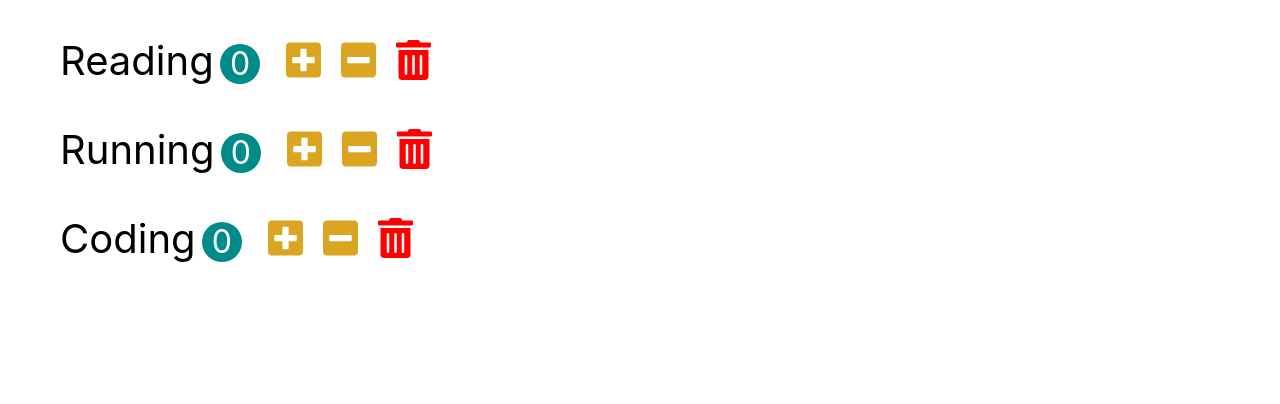
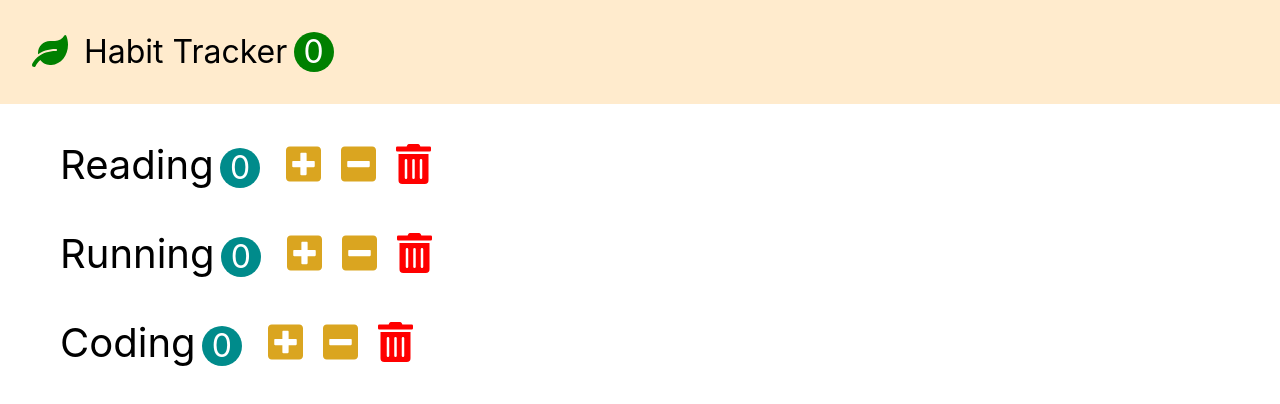
Before and after one commit to pm1100tm/react-basic, a React (Create React App) app: page / in a window 1280 px wide. Shown: the top 404 px of the page. Built offline with nearby package versions, Linux system fonts and the light colour scheme.

Commit message:
[2021-09-24] 4.10-11 - 4.10-11 완료 - App.jsx 에서 function app 을 App component 로 변경 - Navbar 추가

```diff
--- a/src/App.css
+++ b/src/App.css
@@ -1,3 +1,5 @@
+/** @format */
+
 * {
   box-sizing: border-box;
 }
@@ -6,6 +8,30 @@ button {
   outline: none;
   border: 0;
   cursor: pointer;
+}
+
+.navbar {
+  font-size: 2rem;
+  padding: 1em;
+  background-color: blanchedalmond;
+}
+
+.navbar-logo {
+  color: green;
+  margin-right: 0.5em;
+}
+
+.navbar-count {
+  display: inline-block;
+  text-align: center;
+  font-size: 2rem;
+  width: 2.5rem;
+  height: 2.5rem;
+  line-height: 2.5rem;
+  margin-left: 0.2em;
+  background-color: green;
+  color: white;
+  border-radius: 50%;
 }
 
 .habit-li {
@@ -34,14 +60,15 @@ button {
   background-color: transparent;
 }
 
-.habit-button:hover{
+.habit-button:hover {
   opacity: 0.8;
 }
 
-.habit-increase, .habit-decrease {
+.habit-increase,
+.habit-decrease {
   color: goldenrod;
 }
 
 .habit-delete {
-  color: red
+  color: red;
 }
--- a/src/app.jsx
+++ b/src/app.jsx
@@ -1,8 +1,53 @@
+/** @format */
+
+import React, { Component } from 'react';
 import './app.css';
-import Habits from './component/habits'
+import Habits from './component/habits';
+import Navbar from './component/navbar';
 
-function App() {
-  return <Habits/>
+class App extends Component {
+  state = {
+    habitCount: 0,
+    habits: [
+      { id: 1, name: 'Reading', count: 0 },
+      { id: 2, name: 'Running', count: 0 },
+      { id: 3, name: 'Coding', count: 0 }
+    ]
+  };
+
+  handleHabitIncrease = (habit) => {
+    const habits = [...this.state.habits];
+    const index = habits.indexOf(habit);
+    habits[index].count++;
+    this.setState({ habits });
+  };
+
+  handleHabitDecrease = (habit) => {
+    const habits = [...this.state.habits];
+    const index = habits.indexOf(habit);
+    const count = habits[index].count - 1;
+    habits[index].count = count < 0 ? 0 : count;
+    this.setState({ habits });
+  };
+
+  handleHabitDelete = (habit) => {
+    const habits = this.state.habits.filter((item) => item.id !== habit.id);
+    this.setState({ habits });
+  };
+
+  render() {
+    return (
+      <>
+        <Navbar habitCount={this.state.habits.filter((item) => item.count > 0).length} />
+        <Habits
+          habits={this.state.habits}
+          onIncrement={this.handleHabitIncrease}
+          onDecrement={this.handleHabitDecrease}
+          onDelete={this.handleHabitDelete}
+        />
+      </>
+    );
+  }
 }
 
 export default App;
--- a/src/component/habit.jsx
+++ b/src/component/habit.jsx
@@ -16,7 +16,6 @@ class Habit extends Component {
   };
 
   render() {
-    console.log(this.props);
     const { name, count } = this.props.habit;
 
     return (
--- a/src/component/habits.jsx
+++ b/src/component/habits.jsx
@@ -4,44 +4,16 @@ import React, { Component } from 'react';
 import Habit from './habit';
 
 class Habits extends Component {
-  state = {
-    habits: [
-      { id: 1, name: 'Reading', count: 0 },
-      { id: 2, name: 'Running', count: 0 },
-      { id: 3, name: 'Coding', count: 0 }
-    ]
-  };
-
-  handleHabitIncrease = (habit) => {
-    const habits = [...this.state.habits];
-    const index = habits.indexOf(habit);
-    habits[index].count++;
-    this.setState({ habits });
-  };
-
-  handleHabitDecrease = (habit) => {
-    const habits = [...this.state.habits];
-    const index = habits.indexOf(habit);
-    const count = habits[index].count - 1;
-    habits[index].count = count < 0 ? 0 : count;
-    this.setState({ habits });
-  };
-
-  handleHabitDelete = (habit) => {
-    const habits = this.state.habits.filter((item) => item.id !== habit.id);
-    this.setState({ habits });
-  };
-
   render() {
     return (
       <ul>
-        {this.state.habits.map((habit) => (
+        {this.props.habits.map((habit) => (
           <Habit
             key={habit.id}
             habit={habit}
-            onIncrement={this.handleHabitIncrease}
-            onDecrement={this.handleHabitDecrease}
-            onDelete={this.handleHabitDelete}
+            onIncrement={this.props.onIncrement}
+            onDecrement={this.props.onDecrement}
+            onDelete={this.props.onDelete}
           />
         ))}
       </ul>
--- /dev/null
+++ b/src/component/navbar.jsx
@@ -0,0 +1,17 @@
+/** @format */
+
+import React, { Component } from 'react';
+
+class Navbar extends Component {
+  render() {
+    return (
+      <div className="navbar">
+        <i className="navbar-logo fas fa-leaf"></i>
+        <span>Habit Tracker</span>
+        <span className="navbar-count">{this.props.habitCount}</span>
+      </div>
+    );
+  }
+}
+
+export default Navbar;
```
